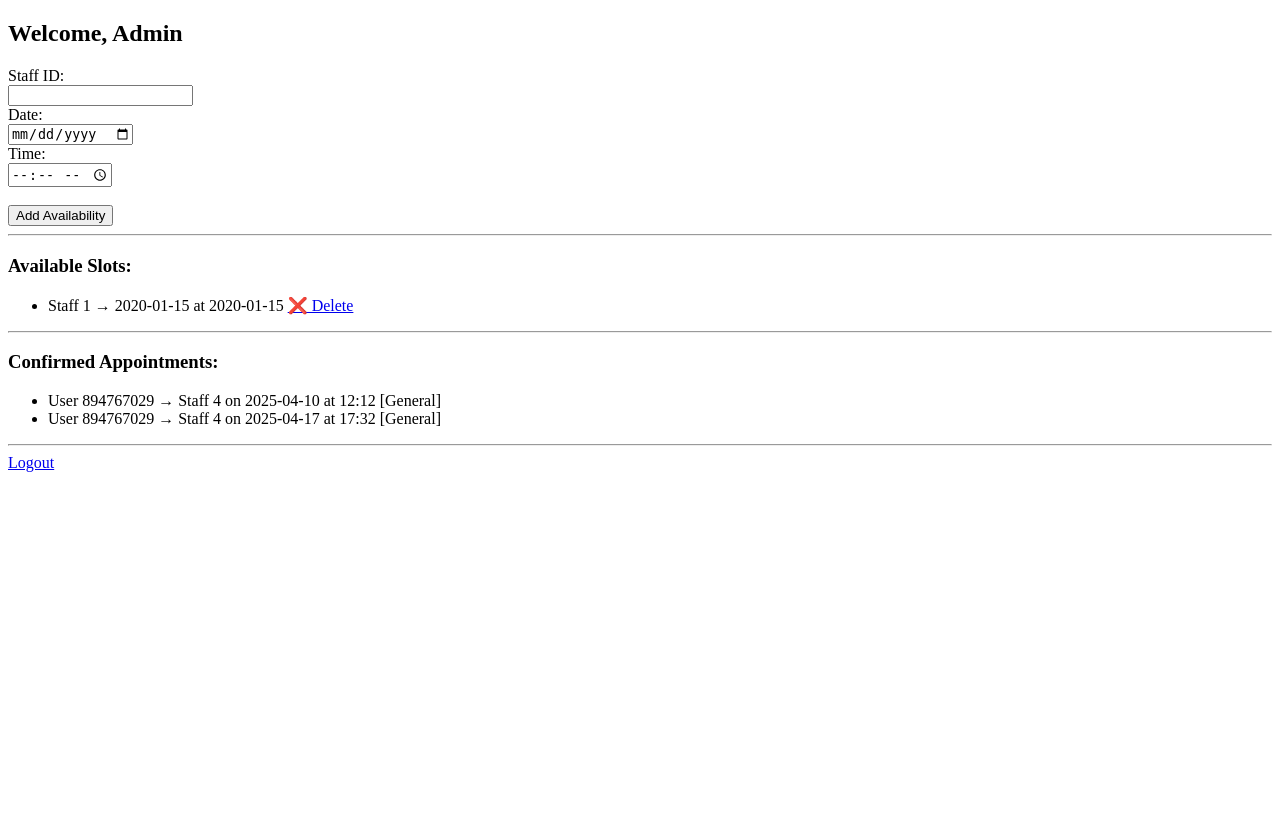
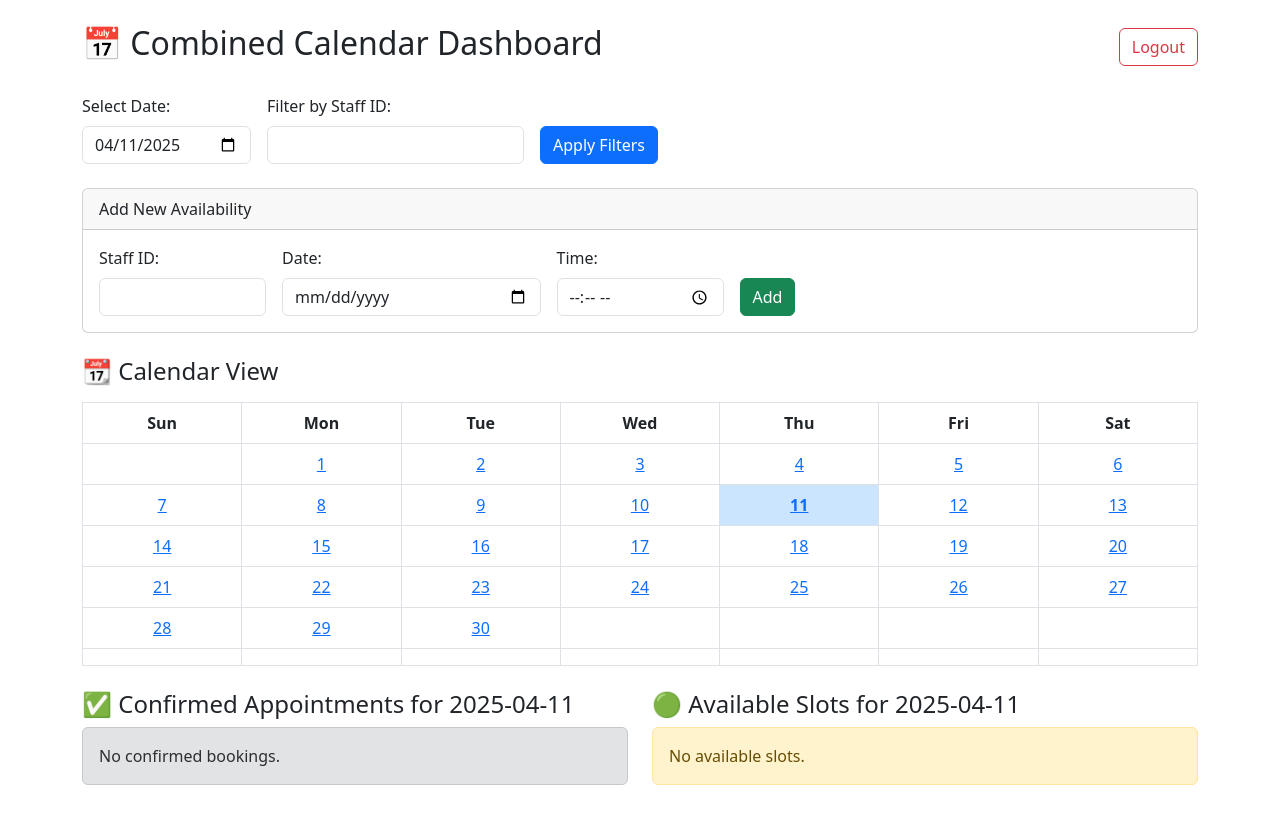
Before and after one commit to Ryan-wong123/booking-service-telegram-bot, a Flask app: page /dashboard in a window 1280 px wide. Before the commit the page ends 472 px from the top, so only its background shows below. Run offline with Flask 3, Linux system fonts and the light colour scheme; a user stored in the database is signed in; data comes from the database, SQL or seed files in the repository; both versions use the stored data as it was after the commit; tables that the repository leaves empty hold one stand-in row (values such as "Sample post").

Commit message:
dashboard

```diff
--- a/flask_admin.py
+++ b/flask_admin.py
@@ -1,6 +1,7 @@
 from flask import Flask, render_template, request, redirect, session, url_for
 import aiosqlite
 import asyncio
+from datetime import datetime
 
 app = Flask(__name__)
 app.secret_key = 'your_secret_key'  # Change this!
@@ -21,6 +22,23 @@ def login():
         return render_template('login.html', error="Invalid credentials.")
     return render_template('login.html')
 
+@app.route('/calendar')
+def calendar():
+    if not session.get('logged_in'):
+        return redirect('/')
+
+    today = datetime.today()
+    selected_date = request.args.get("date")
+
+    confirmed = []
+    available = []
+
+    if selected_date:
+        confirmed = asyncio.run(fetch_appointments_by_date(selected_date))
+        available = asyncio.run(fetch_slots_by_date(selected_date))
+
+    return render_template('calendar.html', today=today, confirmed=confirmed, available=available, selected_date=selected_date)
+
 @app.route('/logout')
 def logout():
     session.clear()
@@ -32,6 +50,10 @@ def dashboard():
     if not session.get('logged_in'):
         return redirect('/')
 
+    today = datetime.today()
+    selected_date = request.args.get("date") or today.strftime('%Y-%m-%d')
+    staff_filter = request.args.get("staff_id")
+
     if request.method == 'POST':
         staff_id = int(request.form['staff_id'])
         date = request.form['date']
@@ -39,10 +61,14 @@ def dashboard():
         asyncio.run(save_slot(staff_id, date, time))
         return redirect('/dashboard')
 
-    slots = asyncio.run(fetch_slots())
-    bookings = asyncio.run(fetch_appointments())
-    return render_template('dashboard.html', slots=slots, bookings=bookings)
-
+    slots = asyncio.run(fetch_slots_by_date(selected_date, staff_filter))
+    bookings = asyncio.run(fetch_appointments_by_date(selected_date, staff_filter))
+    return render_template('dashboard.html',
+                           today=today,
+                           selected_date=selected_date,
+                           staff_filter=staff_filter,
+                           slots=slots,
+                           bookings=bookings)
 
 @app.route('/delete/<int:id>')
 def delete_slot(id):
@@ -75,6 +101,25 @@ async def fetch_appointments():
         async with db.execute("SELECT user_id, staff_id, date, time, type FROM appointments ORDER BY date, time") as cursor:
             return await cursor.fetchall()
 
+async def fetch_appointments_by_date(date, staff_id=None):
+    query = "SELECT user_id, staff_id, time, type FROM appointments WHERE date = ?"
+    params = [date]
+    if staff_id:
+        query += " AND staff_id = ?"
+        params.append(staff_id)
+    async with aiosqlite.connect(DB_PATH) as db:
+        async with db.execute(query + " ORDER BY time", params) as cursor:
+            return await cursor.fetchall()
+
+async def fetch_slots_by_date(date, staff_id=None):
+    query = "SELECT rowid, staff_id, time FROM availability WHERE date = ?"
+    params = [date]
+    if staff_id:
+        query += " AND staff_id = ?"
+        params.append(staff_id)
+    async with aiosqlite.connect(DB_PATH) as db:
+        async with db.execute(query + " ORDER BY time", params) as cursor:
+            return await cursor.fetchall()
 
 # --- Run App ---
 if __name__ == '__main__':
--- a/templates/dashboard.html
+++ b/templates/dashboard.html
@@ -1,54 +1,137 @@
 <!DOCTYPE html>
-<html>
-<head><title>Admin Dashboard</title></head>
-<body>
-  <h2>Welcome, Admin</h2>
+<html lang="en">
+<head>
+  <meta charset="UTF-8">
+  <title>Admin Dashboard</title>
+  <link href="https://cdn.jsdelivr.net/npm/bootstrap@5.3.0/dist/css/bootstrap.min.css" rel="stylesheet">
+  <style>
+    td, th {
+      width: 14.28%;
+      text-align: center;
+      padding: 0.5rem;
+    }
+    .calendar .today {
+      font-weight: bold;
+      background-color: #f0f8ff;
+    }
+    .calendar .selected {
+      background-color: #cce5ff;
+    }
+  </style>
+</head>
+<body class="container py-4">
+  <div class="d-flex justify-content-between align-items-center mb-4">
+    <h2>📅 Combined Calendar Dashboard</h2>
+    <a href="/logout" class="btn btn-outline-danger">Logout</a>
+  </div>
 
-  <form method="post">
-    <label>Staff ID:</label><br>
-    <input type="number" name="staff_id" required><br>
-
-    <label>Date:</label><br>
-    <input type="date" name="date" required><br>
-
-    <label>Time:</label><br>
-    <input type="time" name="time" required><br><br>
-
-    <button type="submit">Add Availability</button>
+  <!-- Filter Section -->
+  <form method="get" class="row g-3 mb-4">
+    <div class="col-auto">
+      <label for="date" class="form-label">Select Date:</label>
+      <input type="date" name="date" id="date" class="form-control" value="{{ selected_date }}">
+    </div>
+    <div class="col-auto">
+      <label for="staff_id" class="form-label">Filter by Staff ID:</label>
+      <input type="text" name="staff_id" id="staff_id" class="form-control" value="{{ staff_filter or '' }}">
+    </div>
+    <div class="col-auto align-self-end">
+      <button type="submit" class="btn btn-primary">Apply Filters</button>
+    </div>
   </form>
 
-  <hr>
+  <!-- Add Slot Form -->
+  <div class="card mb-4">
+    <div class="card-header">Add New Availability</div>
+    <div class="card-body">
+      <form method="post">
+        <div class="row g-3">
+          <div class="col-md-2">
+            <label class="form-label">Staff ID:</label>
+            <input type="number" name="staff_id" class="form-control" required>
+          </div>
+          <div class="col-md-3">
+            <label class="form-label">Date:</label>
+            <input type="date" name="date" class="form-control" required>
+          </div>
+          <div class="col-md-2">
+            <label class="form-label">Time:</label>
+            <input type="time" name="time" class="form-control" required>
+          </div>
+          <div class="col-md-2 align-self-end">
+            <button type="submit" class="btn btn-success">Add</button>
+          </div>
+        </div>
+      </form>
+    </div>
+  </div>
 
-  <h3>Available Slots:</h3>
-  {% if slots %}
-    <ul>
-      {% for slot in slots %}
-        <li>
-          Staff {{ slot[1] }} → {{ slot[2] }} at {{ slot[3] }}
-          <a href="{{ url_for('delete_slot', id=slot[0]) }}">❌ Delete</a>
+  <!-- Calendar Grid (current month only) -->
+  <h4 class="mb-3">📆 Calendar View</h4>
+  <table class="table table-bordered calendar mb-4">
+    <thead>
+      <tr>
+        <th>Sun</th><th>Mon</th><th>Tue</th><th>Wed</th>
+        <th>Thu</th><th>Fri</th><th>Sat</th>
+      </tr>
+    </thead>
+    <tbody>
+      {% set first_day = today.replace(day=1) %}
+      {% set start_dow = first_day.weekday() %}
+      {% set total_days = (first_day.replace(month=first_day.month % 12 + 1, day=1) - first_day).days %}
+      {% set today_str = today.strftime('%Y-%m-%d') %}
+
+      {% for week in range(6) %}
+      <tr>
+        {% for dow in range(7) %}
+          {% set day = week * 7 + dow - first_day.weekday() + 1 %}
+          {% if day > 0 and day <= total_days %}
+            {% set date_str = first_day.replace(day=day).strftime('%Y-%m-%d') %}
+            <td class="{% if date_str == today_str %}today{% endif %} {% if date_str == selected_date %}selected{% endif %}">
+              <a href="?date={{ date_str }}{% if staff_filter %}&staff_id={{ staff_filter }}{% endif %}">{{ day }}</a>
+            </td>
+          {% else %}
+            <td></td>
+          {% endif %}
+        {% endfor %}
+      </tr>
+      {% endfor %}
+    </tbody>
+  </table>
+
+  <!-- Appointments and Availability -->
+  <div class="row">
+    <div class="col-md-6">
+      <h4>✅ Confirmed Appointments for {{ selected_date }}</h4>
+      {% if bookings %}
+        <ul class="list-group">
+          {% for b in bookings %}
+            <li class="list-group-item d-flex justify-content-between align-items-center">
+              User {{ b[0] }} → Staff {{ b[1] }} at {{ b[2] }} [{{ b[3] }}]
+              <span class="badge bg-success">✔</span>
             </li>
           {% endfor %}
         </ul>
       {% else %}
-    <p>No available slots.</p>
+        <div class="alert alert-secondary mt-2">No confirmed bookings.</div>
       {% endif %}
+    </div>
 
-  <hr>
-
-  <h3>Confirmed Appointments:</h3>
-  {% if bookings %}
-    <ul>
-      {% for b in bookings %}
-        <li>
-          User {{ b[0] }} → Staff {{ b[1] }} on {{ b[2] }} at {{ b[3] }} [{{ b[4] }}]
+    <div class="col-md-6">
+      <h4>🟢 Available Slots for {{ selected_date }}</h4>
+      {% if slots %}
+        <ul class="list-group">
+          {% for s in slots %}
+            <li class="list-group-item d-flex justify-content-between align-items-center">
+              Staff {{ s[1] }} at {{ s[2] }}
+              <a href="{{ url_for('delete_slot', id=s[0]) }}" class="btn btn-sm btn-outline-danger">❌</a>
             </li>
           {% endfor %}
         </ul>
       {% else %}
-    <p>No confirmed bookings yet.</p>
+        <div class="alert alert-warning mt-2">No available slots.</div>
       {% endif %}
-
-  <hr>
-  <a href="/logout">Logout</a>
+    </div>
+  </div>
 </body>
 </html>
```
Also changed, not shown: templates/calendar.html (added, +84 -0 lines), appointments.db. Lines whose indentation alone changed are shown as unchanged.
